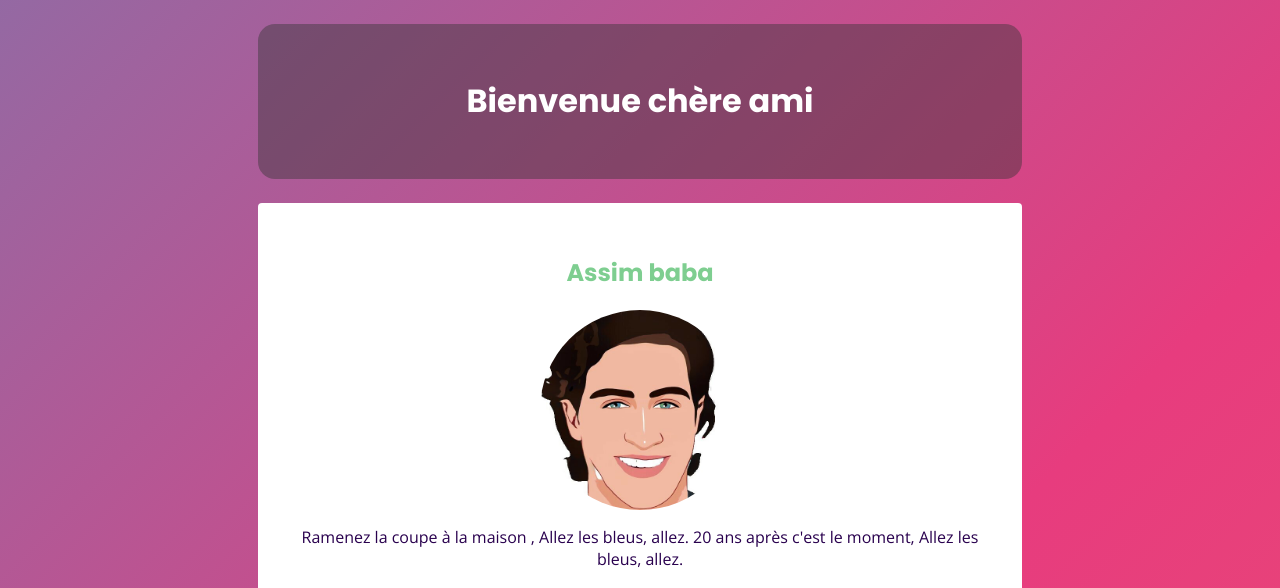
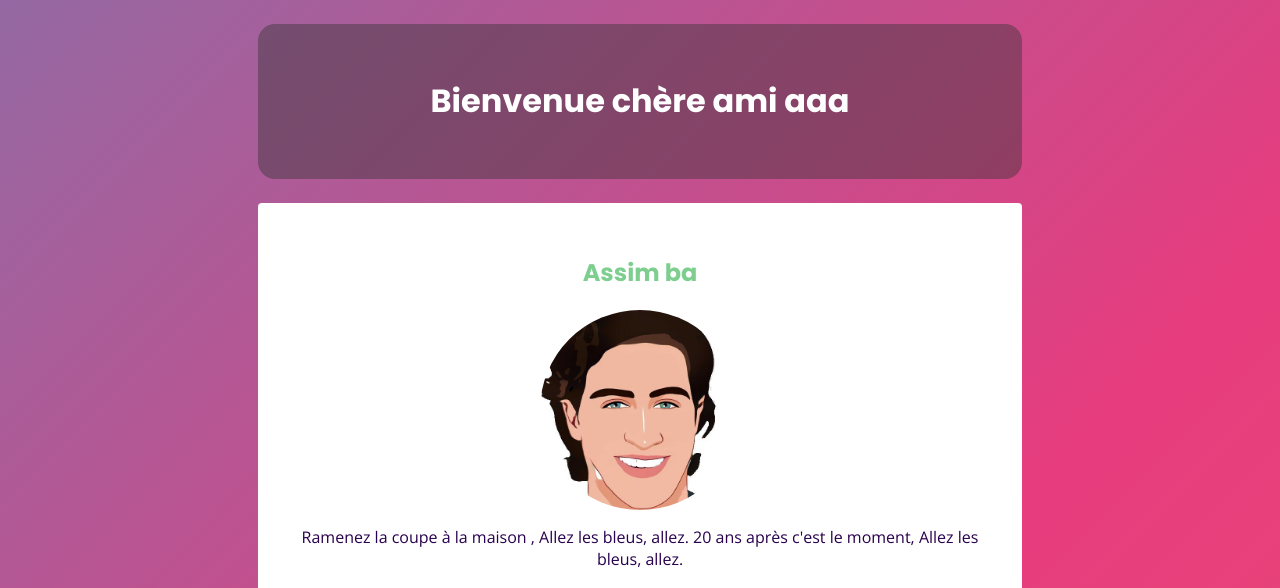
Before and after one commit to AssimB/profile, a plain HTML site: page index.html in a window 1280 px wide. Shown: the top 588 px of the page. Drawn offline with nearby package versions, Linux system fonts and the light colour scheme.

Commit message:
test modification

```diff
--- a/index.html
+++ b/index.html
@@ -12,11 +12,11 @@
 
   <body>
     <div class="header">
-      <h1>Bienvenue chère ami</h1>
+      <h1>Bienvenue chère ami  aaa</h1>
     </div>
 
     <div class="card-white text-center" id="intro">
-      <h2>Assim baba</h2>
+      <h2>Assim ba</h2>
       <img src="images/cartoon.JPG" alt="Assim photo" width="200px" class="img-circle">
       <p>Ramenez la coupe à la maison , Allez les bleus, allez. 20 ans après c'est le moment, Allez les bleus, allez.</p>
       <img src="images/Fete.gif" alt="la coupe fiesta"  class="img-border" width="400px">
```
